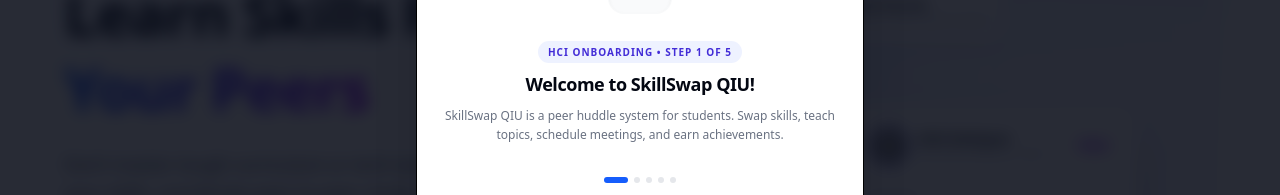
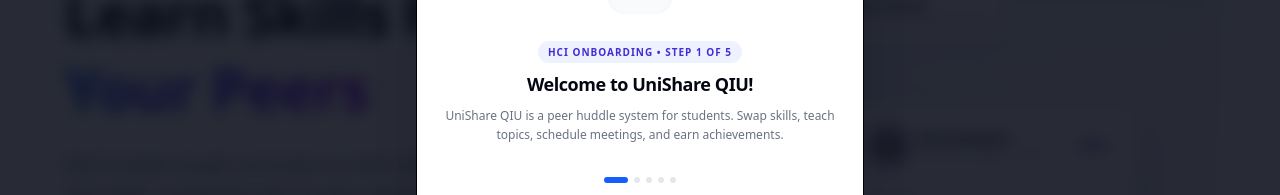
Before and after one commit to jinthengOwO/FA_HCI, a React (Vite) app: page / in a window 1280 px wide. Shown: the part 298-493 px from the top of the page. Built offline with nearby package versions, Linux system fonts and the light colour scheme; grey boxes are pictures that could not be loaded.

Commit message:
Rename SkillSwap to UniShare in tour guide steps

```diff
--- a/src/App.tsx
+++ b/src/App.tsx
@@ -508,8 +508,8 @@ export default function App() {
   // Tour Steps content
   const tourGuideSteps = [
     {
-      title: "Welcome to SkillSwap QIU!",
-      desc: "SkillSwap QIU is a peer huddle system for students. Swap skills, teach topics, schedule meetings, and earn achievements.",
+      title: "Welcome to UniShare QIU!",
+      desc: "UniShare QIU is a peer huddle system for students. Swap skills, teach topics, schedule meetings, and earn achievements.",
       icon: <Award className="w-8 h-8 text-indigo-500" />
     },
     {
```
